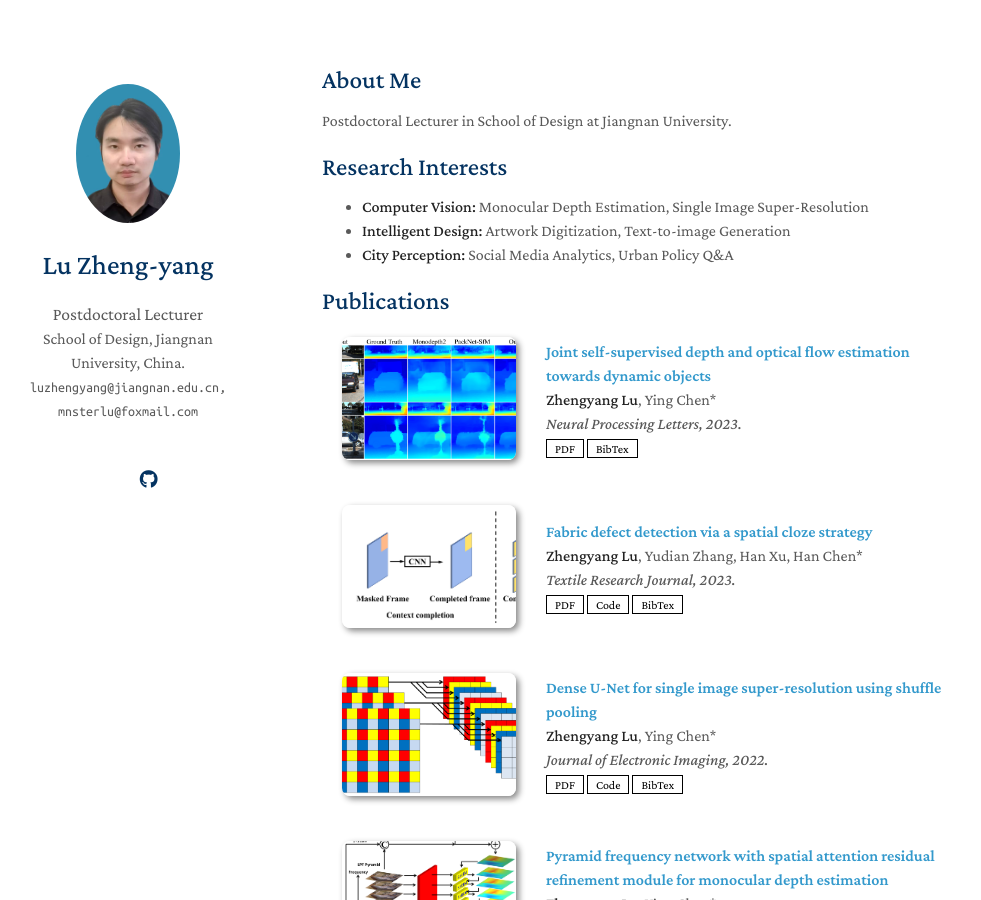
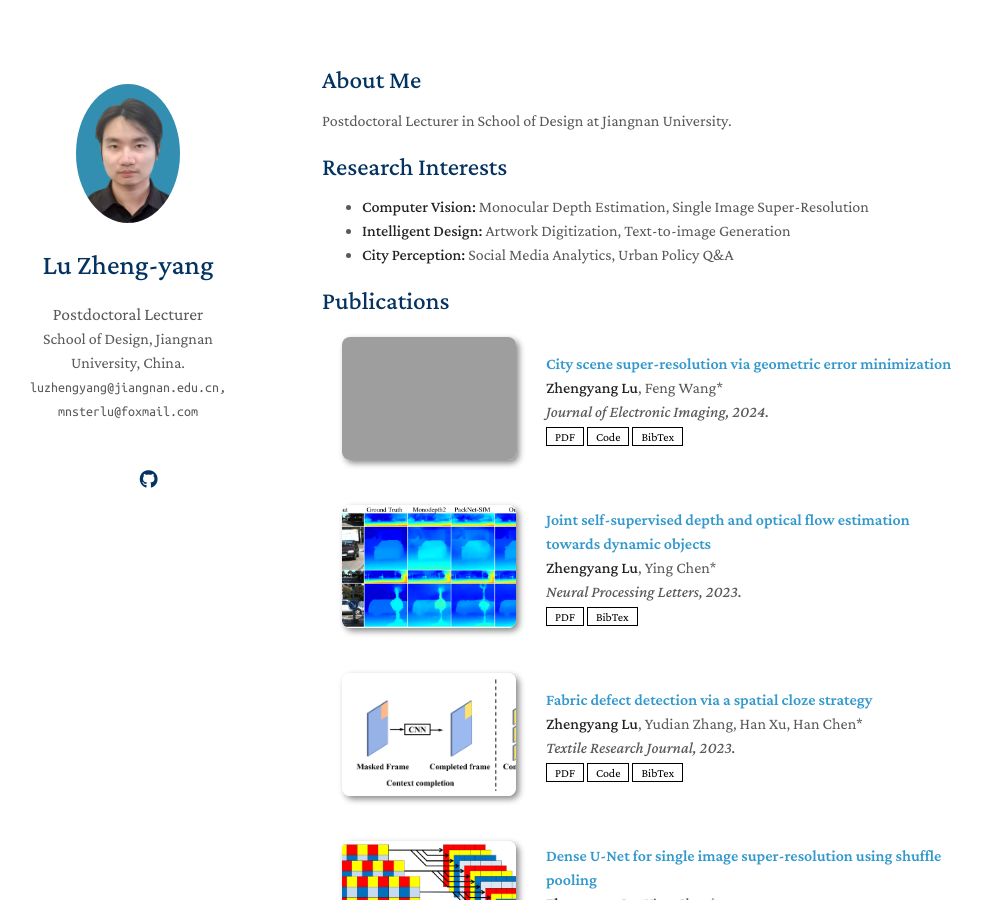
Before and after one commit to Mnster00/Lu.github.io, a Jekyll site: the page built from index.md, in a window 1280 px wide and 900 px high. Shown: the whole window, without its empty margins (148-1129 px from the left). Built offline with Jekyll 4.4.1, drawn with Linux system fonts in a browser that asks for light colours; a style sheet for code colours, icons or effects is not loaded; our own code applies the rules of GitHub Pages for plain Markdown files; grey boxes are pictures that could not be loaded.

Commit message:
Update publications.yml

```diff
--- a/_data/publications.yml
+++ b/_data/publications.yml
@@ -1,6 +1,16 @@
 main:
 
 
+
+
+
+  - title: City scene super-resolution via geometric error minimization
+    authors: <strong>Zhengyang Lu</strong>, Feng Wang*
+    conference: Journal of Electronic Imaging, 2024.
+    pdf: https://arxiv.org/pdf/2401.07272.pdf
+    code: https://github.com/Mnster00/GeoSR
+    bibtex: ./assets/files/bib_geosr.txt
+    image: ./assets/img/quandemo3.png
 
   - title: Joint self-supervised depth and optical flow estimation towards dynamic objects
     authors: <strong>Zhengyang Lu</strong>, Ying Chen*
```
